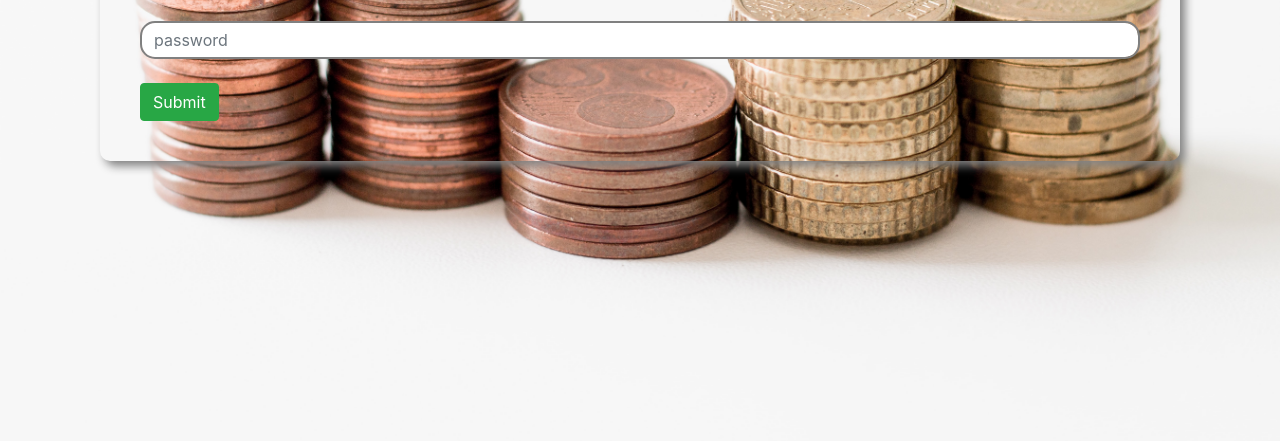
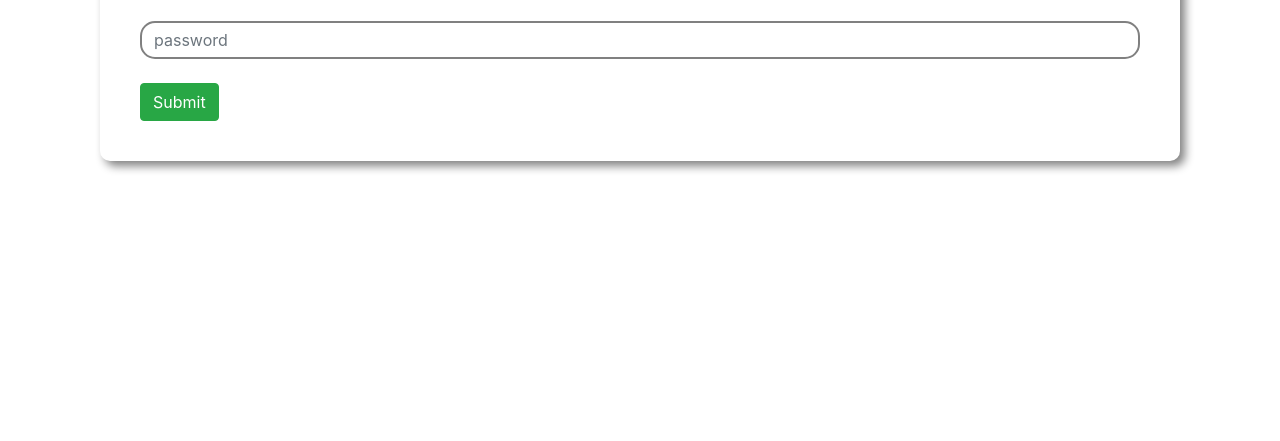
Before and after one commit to sahariarprogrammer/pioneer-bank, a plain HTML site: page index.html in a window 1280 px wide. Shown: the part 359-800 px from the top of the page. Drawn offline with nearby package versions, Linux system fonts and the light colour scheme.

Commit message:
Update style.css

```diff
--- a/style.css
+++ b/style.css
@@ -1,7 +1,6 @@
 body{
 
 	padding:100px;
-	background-image:url(n.jpg);
 	background-attachment:fixed;
 	background-repeat:no-repeat;
 	background-size:cover;
```
